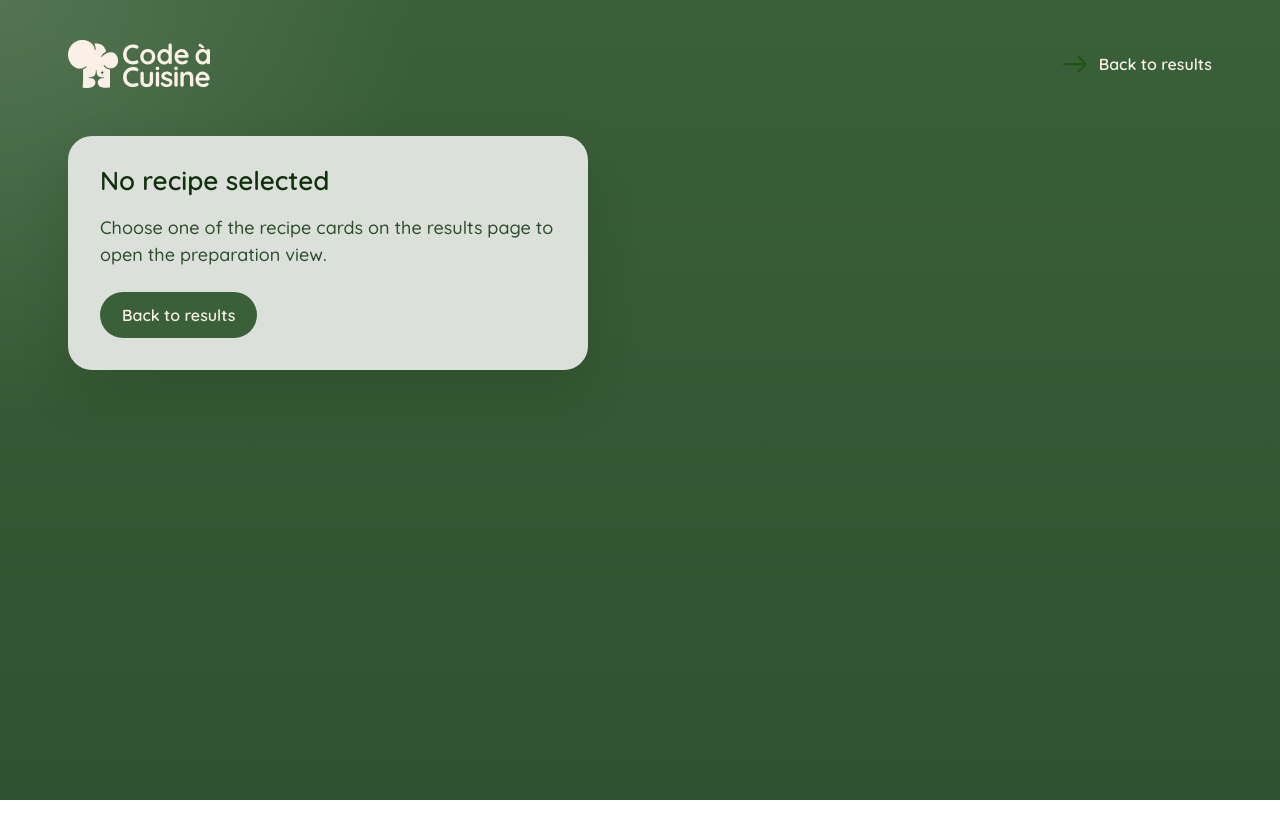
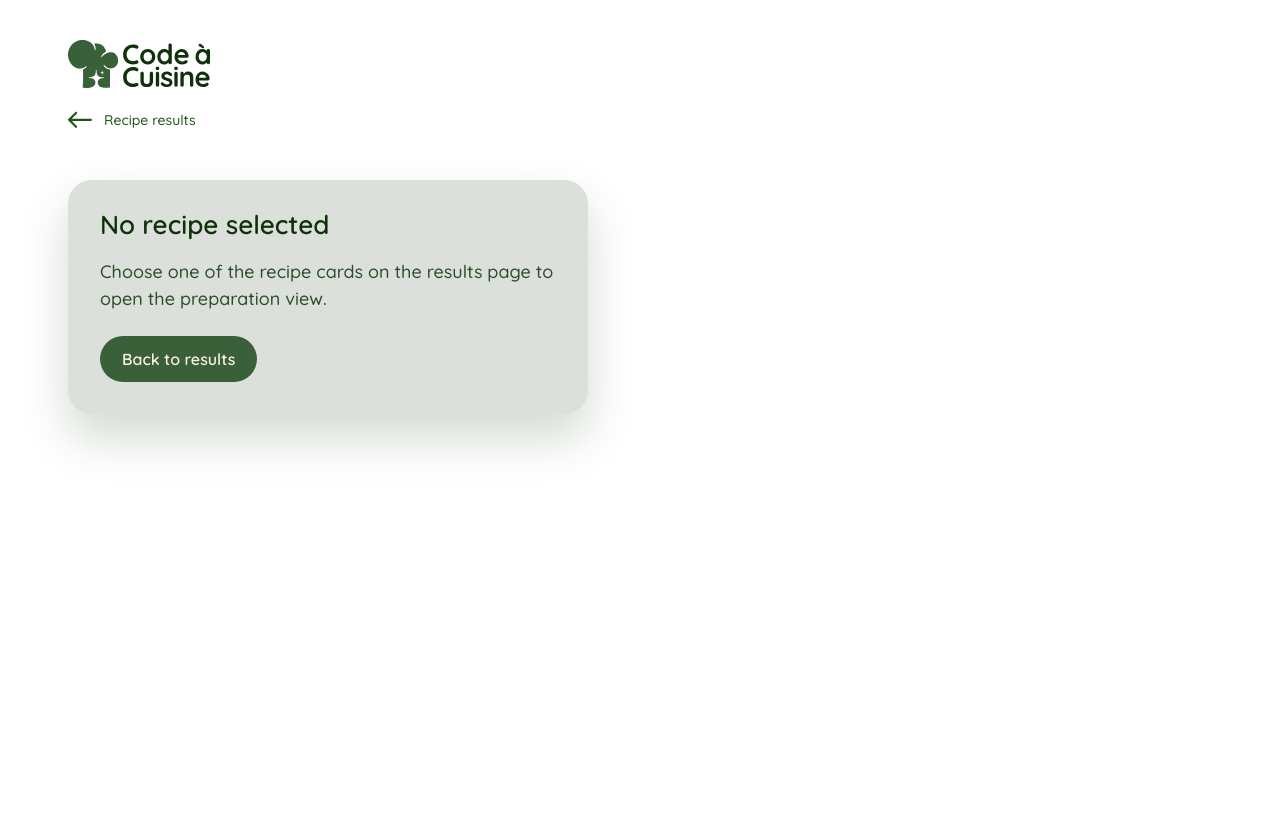
Before and after one commit to FatihYalcin42/code-cuisine, an Angular app: page /preparation in a window 1280 px wide. Shown: the top 838 px of the page. Before the commit the page ends 800 px from the top, so only its background shows below. Built offline with nearby package versions, Linux system fonts and the light colour scheme.

Commit message:
fix: update the recipe detail header to use the green logo and a left-pointing back link

```diff
--- a/src/app/pages/preparation-page/preparation-page.html
+++ b/src/app/pages/preparation-page/preparation-page.html
@@ -3,7 +3,7 @@
     <a class="preparation-brand" routerLink="/" aria-label="Back to home page">
       <object
         class="preparation-brand-media"
-        data="/Icons/Capa_2.svg?v=1"
+        data="/Icons/Capa_green.svg?v=1"
         type="image/svg+xml"
         aria-label="Code-a-Cuisine"
       >
@@ -11,9 +11,13 @@
       </object>
     </a>
 
-    <a class="preparation-back-link" routerLink="/results" aria-label="Back to results">
+    <a
+      class="preparation-back-link"
+      [routerLink]="backLinkTarget"
+      [attr.aria-label]="backLinkAriaLabel"
+    >
       <img src="/Icons/Arrow 11.svg" width="24" height="24" alt="" aria-hidden="true" />
-      <span>Back to results</span>
+      <span>{{ backLinkLabel }}</span>
     </a>
   </div>
 </header>
--- a/src/app/pages/preparation-page/preparation-page.scss
+++ b/src/app/pages/preparation-page/preparation-page.scss
@@ -1,9 +1,7 @@
 :host {
   display: block;
   min-height: 100dvh;
-  background:
-    radial-gradient(circle at top left, rgb(250 240 230 / 14%), transparent 28%),
-    linear-gradient(180deg, #396039 0%, #31522f 100%);
+  background: #fff;
 }
 
 .preparation-header {
@@ -14,9 +12,8 @@
 }
 
 .preparation-header-branding {
-  display: flex;
-  align-items: center;
-  justify-content: space-between;
+  display: grid;
+  justify-items: start;
   gap: 20px;
 }
 
@@ -42,7 +39,7 @@
   justify-content: center;
   width: 142px;
   height: 48px;
-  color: #faf0e6;
+  color: #1e5515;
   font-size: 1.125rem;
   font-weight: 700;
 }
@@ -51,18 +48,18 @@
   display: inline-flex;
   align-items: center;
   gap: 12px;
-  color: #faf0e6;
+  color: #1e5515;
   font-family: 'Quicksand', sans-serif;
-  font-size: 1rem;
+  font-size: 14px;
   font-style: normal;
-  font-weight: 600;
-  line-height: 1;
+  font-weight: 500;
+  line-height: 10px;
+  letter-spacing: 0;
   text-decoration: none;
 }
 
 .preparation-back-link img {
   display: block;
-  transform: rotate(180deg);
 }
 
 .preparation-page {
--- a/src/app/pages/preparation-page/preparation-page.ts
+++ b/src/app/pages/preparation-page/preparation-page.ts
@@ -1,5 +1,5 @@
 import { Component, computed, inject } from '@angular/core';
-import { RouterLink } from '@angular/router';
+import { ActivatedRoute, RouterLink } from '@angular/router';
 import { RecipeGenerationService } from '../../services/recipe-generation.service';
 
 @Component({
@@ -10,7 +10,13 @@ import { RecipeGenerationService } from '../../services/recipe-generation.servic
 })
 export class PreparationPageComponent {
   private readonly recipeGeneration = inject(RecipeGenerationService);
+  private readonly route = inject(ActivatedRoute);
+  private readonly source = this.route.snapshot.queryParamMap.get('from');
   protected readonly selectedRecipe = computed(
     () => this.recipeGeneration.selectedRecipe() ?? this.recipeGeneration.generatedRecipes()[0] ?? null,
   );
+  protected readonly backLinkLabel = this.source === 'cookbook' ? 'Back to cookbook' : 'Recipe results';
+  protected readonly backLinkTarget = this.source === 'cookbook' ? '/cookbook' : '/results';
+  protected readonly backLinkAriaLabel =
+    this.source === 'cookbook' ? 'Back to cookbook' : 'Back to recipe results';
 }
--- a/src/app/pages/results-page/results-page.ts
+++ b/src/app/pages/results-page/results-page.ts
@@ -29,6 +29,6 @@ export class ResultsPageComponent {
 
   protected viewRecipe(recipe: GeneratedRecipe): void {
     this.recipeGeneration.selectRecipe(recipe);
-    void this.router.navigateByUrl('/preparation');
+    void this.router.navigate(['/preparation'], { queryParams: { from: 'results' } });
   }
 }
```
Also changed, not shown: 1 other file (tests, documents, lock files or other folders).
